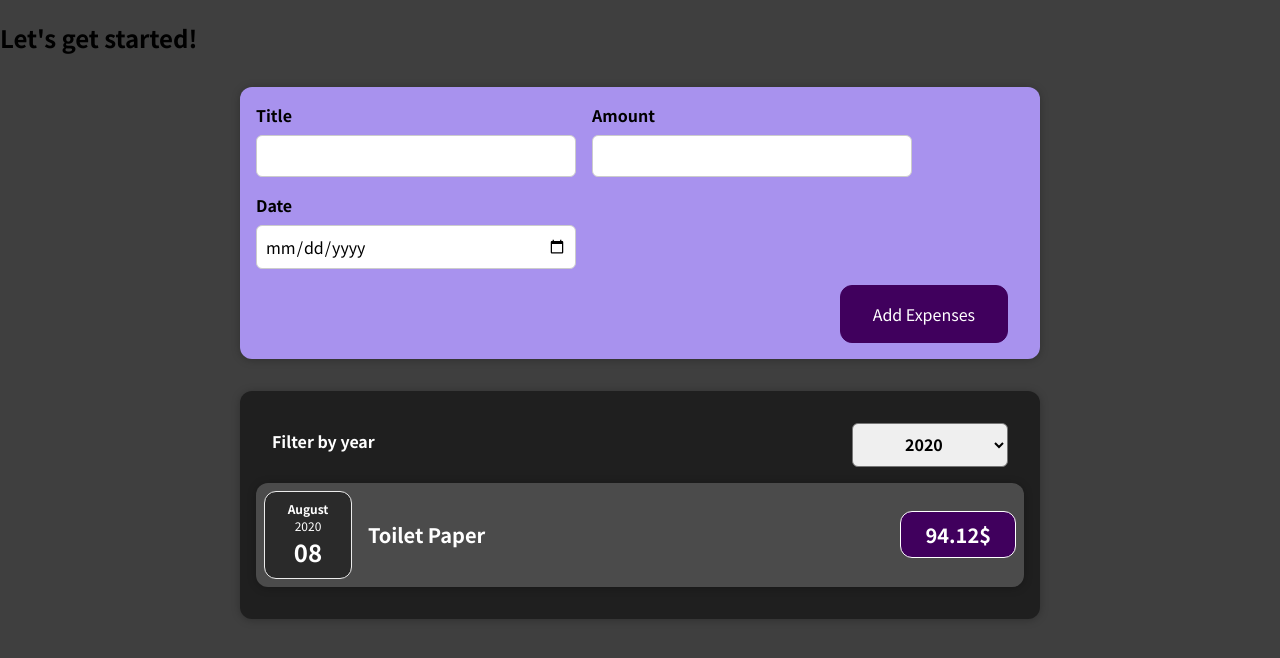
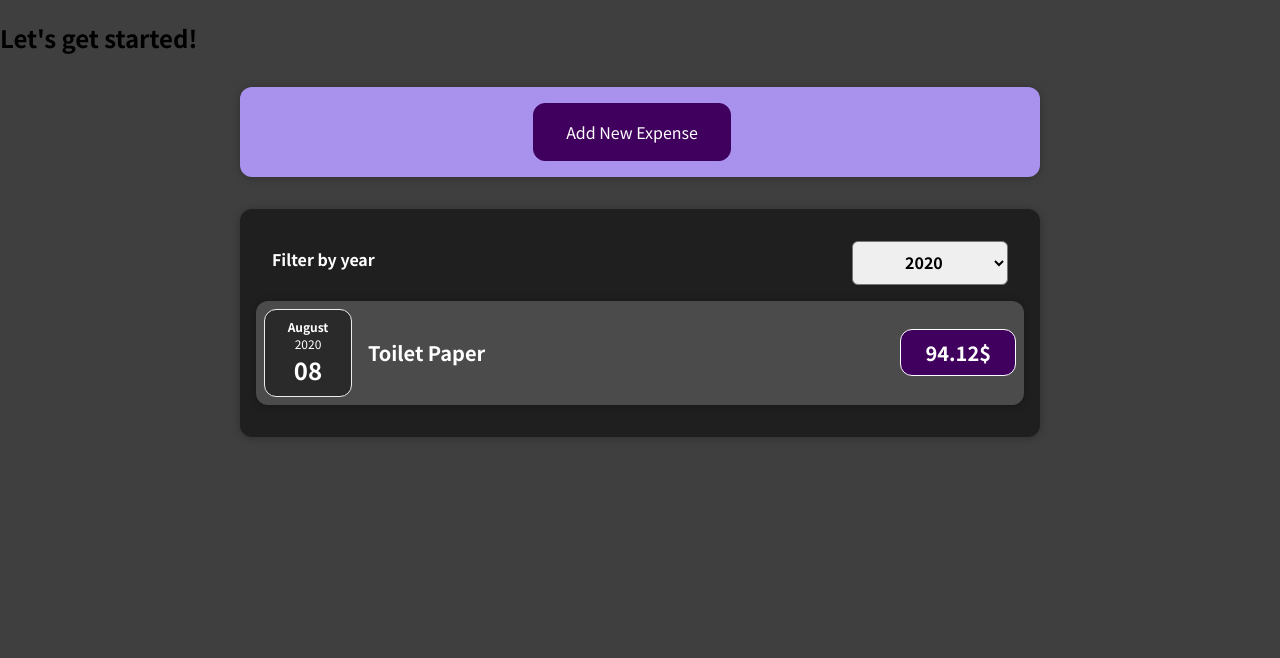
Before and after one commit to sandeep3110/ReactTestProject, a React (Create React App) app: page / in a window 1280 px wide. Shown: the top 658 px of the page. Built offline with nearby package versions, Linux system fonts and the light colour scheme.

Commit message:
Added Button to show Hide/Show Form with cancel

```diff
--- a/src/Components/Expenses/ExpenseItem.js
+++ b/src/Components/Expenses/ExpenseItem.js
@@ -4,6 +4,7 @@ import { ExpenseDate } from "./ExpenseDate";
 
 export const ExpenseItem = (props) => {
   return (
+    <li>
       <Card className="expense-item">
         <ExpenseDate date={props.date}></ExpenseDate>
 
@@ -12,5 +13,6 @@ export const ExpenseItem = (props) => {
           <div className="expense-item__price">{props.amount}$</div>
         </div>
       </Card>
+    </li>
   );
 };
--- a/src/Components/Expenses/Expenses.js
+++ b/src/Components/Expenses/Expenses.js
@@ -1,8 +1,8 @@
 import { useState } from "react";
-import { ExpenseItem } from "./ExpenseItem";
 import { Card } from "../UI/Card";
 import "./Expenses.css";
-import ExpensesFilter from "../ExpensesFilter/ExpensesFilter";
+import ExpensesFilter from "./ExpensesFilter";
+import { ExpensesList } from "./ExpensesList";
 
 export const Expenses = (props) => {
   const [filteredYear, setFilteredYear] = useState("2020");
@@ -11,18 +11,9 @@ export const Expenses = (props) => {
     setFilteredYear(filter);
   };
 
-  const filteredExpenses = props.expenses
-    .filter((expense) => expense.date.getFullYear().toString() === filteredYear)
-    .map((element) => {
-      return (
-        <ExpenseItem
-          key={Math.random()}
-          title={element.title}
-          amount={element.amount}
-          date={element.date}
-        />
-      );
-    });
+  const filteredExpenses = props.expenses.filter(
+    (expense) => expense.date.getFullYear().toString() === filteredYear
+  );
 
   return (
     <div>
@@ -31,7 +22,7 @@ export const Expenses = (props) => {
           selected={filteredYear}
           onYearChange={yearFilterHandler}
         />
-        {filteredExpenses}
+        <ExpensesList items={filteredExpenses} year={filteredYear} />
       </Card>
     </div>
   );
--- /dev/null
+++ b/src/Components/Expenses/ExpensesList.css
@@ -0,0 +1,9 @@
+.expenses-list {
+  list-style: none;
+  padding: 0;
+}
+
+.expenses-list__fallback {
+  color: white;
+  text-align: center;
+}
--- /dev/null
+++ b/src/Components/Expenses/ExpensesList.js
@@ -0,0 +1,21 @@
+import { ExpenseItem } from "./ExpenseItem";
+import "./ExpensesList.css";
+
+export const ExpensesList = (props) => {
+  if (props.items.length === 0) {
+    return <h2 className="expenses-list__fallback">No Expenses Found.</h2>;
+  }
+
+  return (
+    <ul className="expenses-list">
+      {props.items.map((element) => (
+        <ExpenseItem
+          key={Math.random()}
+          title={element.title}
+          amount={element.amount}
+          date={element.date}
+        />
+      ))}
+    </ul>
+  );
+};
--- a/src/Components/NewExpense/ExpenseForm.js
+++ b/src/Components/NewExpense/ExpenseForm.js
@@ -5,6 +5,7 @@ export const ExpenseForm = (props) => {
   const [enteredTitle, setEneteredTitle] = useState("");
   const [enteredAmount, setEneteredAmount] = useState("");
   const [enteredDate, setEnteredDate] = useState("");
+  const [openForm, setOpenForm] = useState(false);
 
   const titleHandler = (event) => {
     console.log(event.target.value);
@@ -38,7 +39,24 @@ export const ExpenseForm = (props) => {
     setEnteredDate("");
   };
 
-  return (
+  const cancelHandler = (event) => {
+    setOpenForm(false);
+  };
+
+  const formHandler = () => {
+    setOpenForm(true);
+  };
+
+  let expensesContent = (
+    <div className="expense__controls">
+      <button type="submit" onClick={formHandler}>
+        Add New Expense
+      </button>
+    </div>
+  );
+
+  if (openForm) {
+    expensesContent = (
       <form onSubmit={submitHandler}>
         <div className="new-expense__controls">
           <div className="new-expense__control">
@@ -67,8 +85,16 @@ export const ExpenseForm = (props) => {
           </div>
         </div>
         <div className="new-expense__actions">
-        <button type-="submit">Add Expenses</button>
+          <button type="button" name="cancel" onClick={cancelHandler}>
+            Cancel
+          </button>
+          <button type="submit" name="submit">
+            Add Expenses
+          </button>
         </div>
       </form>
     );
+  }
+
+  return <div>{expensesContent}</div>;
 };
```
Also changed, not shown: src/Components/Expenses/ExpensesFilter.css (renamed from src/Components/ExpensesFilter/ExpensesFilter.css), src/Components/Expenses/ExpensesFilter.js (renamed from src/Components/ExpensesFilter/ExpensesFilter.js). Lines whose indentation alone changed are shown as unchanged.
